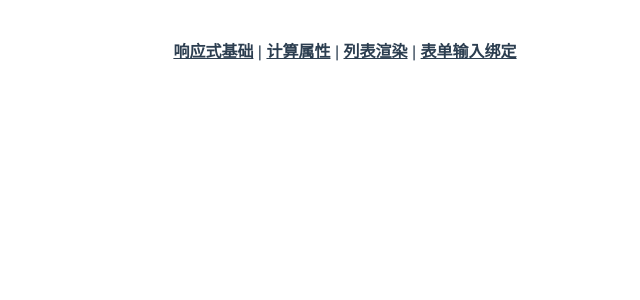
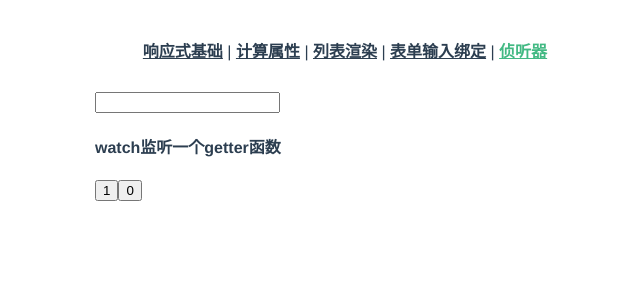
Before and after one commit to tuao525/my-demo-vue3, a Vue app: page /watchDemo in a window 1280 px wide. Shown: the top 300 px of the page, without its empty margins (295-935 px from the left). Built offline with nearby package versions, Linux system fonts and the light colour scheme.

Commit message:
feat: 侦听器

```diff
--- a/src/App.vue
+++ b/src/App.vue
@@ -3,7 +3,8 @@
     <router-link to="/baseView">响应式基础</router-link> |
     <router-link to="/computedView">计算属性</router-link> |
     <router-link to="/listRender">列表渲染</router-link> |
-    <router-link to="/formInBind">表单输入绑定</router-link>
+    <router-link to="/formInBind">表单输入绑定</router-link> |
+    <router-link to="/watchDemo">侦听器</router-link>
   </nav>
   <router-view/>
 </template>
--- a/src/router/index.js
+++ b/src/router/index.js
@@ -1,3 +1,10 @@
+/*
+ * @Author: 涂澳
+ * @email: 2250467773@qq.com
+ * @Date: 2023-05-06 15:09:54
+ * @LastEditors: Do not edit
+ * @LastEditTime: 2023-11-10 17:22:51
+ */
 import { createRouter, createWebHistory } from 'vue-router'
 
 const routes = [
@@ -20,6 +27,11 @@ const routes = [
     path: '/formInBind',
     name: 'formInBind',
     component: () => import('../views/FormInBind.vue')
+  },
+  {
+    path: '/watchDemo',
+    name: 'watchDemo',
+    component: () => import('../views/WatchDemo.vue')
   }
 ]
 
--- /dev/null
+++ b/src/views/WatchDemo.vue
@@ -0,0 +1,101 @@
+<!--
+ * @Author: 涂澳
+ * @email: 2250467773@qq.com
+ * @Date: 2023-11-09 10:55:25
+ * @LastEditors: Do not edit
+ * @LastEditTime: 2023-11-13 18:03:32
+-->
+<template>
+  <div class="home">
+    <div class="left">
+      <input type="text" v-model='question'>
+    <p>{{ answer }}</p>
+    <h4>watch监听一个getter函数</h4>
+      <button @click="() => (x += 1)">{{ x }}</button>
+      <button @click="click">{{ y }}</button>
+    </div>
+  </div>
+</template>
+
+<script setup>
+import { ref, watch, reactive, watchEffect } from 'vue'
+const answer = ref('')
+const question = ref('')
+const x = ref(0)
+const y = ref(0)
+const obj = reactive({ count: 0 })
+// 使用 watch 函数在每次响应式状态发生变化时触发回调函数
+watch(question, async (newQuestion, oldQuestion) => {
+  if (newQuestion?.indexOf('?') > -1 || newQuestion?.indexOf('？') > -1) {
+    answer.value = 'Thinking...'
+    try {
+      const res = await fetch('https://yesno/wtf/api')
+      answer.value = (await res.json()).answer
+    } catch (error) {
+      answer.value = 'Error!' + error
+    }
+  }
+})
+
+// watch监听一个getter函数
+// watch(() => x.value + y.value, (sum) => {
+//   return console.log(`sum of X + Y is ${sum}`)
+// })
+
+// watch监听一个多个数据源组成的数组,在监听一个数组时，他的老数据也是一个数组
+// watch([x, () => y.value], ([newX, newY], [oldX, oldY]) => {
+//   console.log(
+//     `oldX is ${oldX} and oldY is ${oldY} , x is ${newX} and Y is ${newY}`
+//   )
+// })
+
+// watch不能监听对象中的数据，若想监听对象中的数据，可以使用一个返回该属性的 getter 函数
+watch(() => obj.count, (newCount) => {
+  console.log(`count is ${newCount}`)
+})
+
+// 直接给atch传入一个响应式对象，会隐式的创建一个深层侦听器，其回调函数所在的所有嵌套的变更时都会被触发，
+// 同时，此时newValue和oldValue是相等的，此时是同一个对象
+watch(obj, (newValue, oldValue) => {
+  console.log(`newValue is ${newValue.count}, oldValue is ${oldValue.count}`)
+})
+
+// 给watch添加一个deep属性，可以将其转换成深度侦听器
+watch(() => obj.count, (newCount) => {
+  console.log(`count is ${newCount}`)
+}, { deep: true })
+
+// watch 默认是懒执行的：仅当数据源变化时，才会执行回调
+// 给watch添加一个immediate属性，会在创建侦听器时，立即执行一遍回调
+// watch(
+//   x,
+//   (newX, oldX) => {
+//     console.log(`oldX is ${oldX}, newX id ${newX}`)
+//     y.value += 1
+//   },
+//   { immediate: true }
+// )
+
+// watchEffect, 可以消除手动维护以来的负担，它只跟踪回调中被使用的属性，而不是递归的跟踪所有属性
+// 同时，他也会在侦听器创建时，立即执行一边回调
+// Vue 3 在同一个响应式追踪周期内会避免重复执行相同的响应式函数
+watchEffect(() => {
+  x.value += 1
+})
+
+const click = () => {
+  y.value += 1
+  obj.count += 1
+  x.value += 1
+}
+</script>
+<style lang="less">
+.home {
+  display: flex;
+  justify-content: center;
+}
+.left {
+  width: 500px;
+  text-align: left;
+}
+</style>
```
